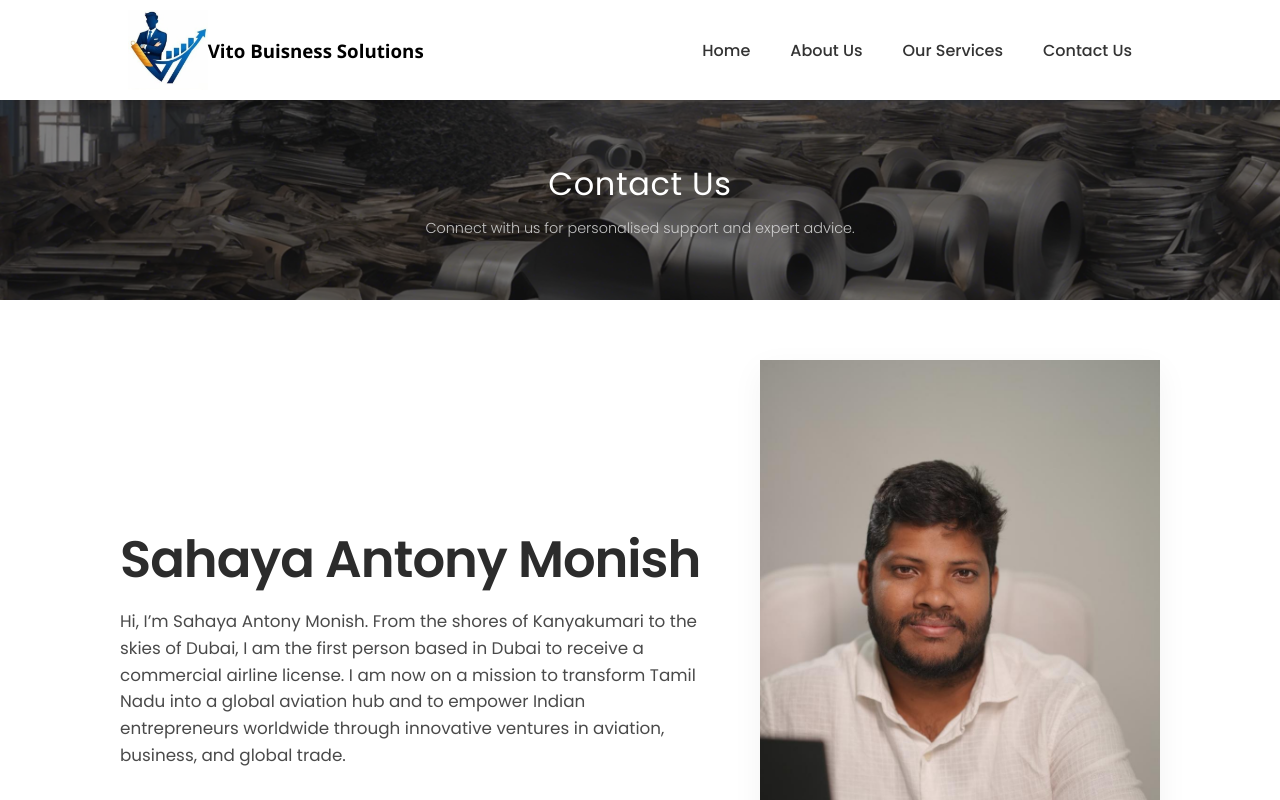
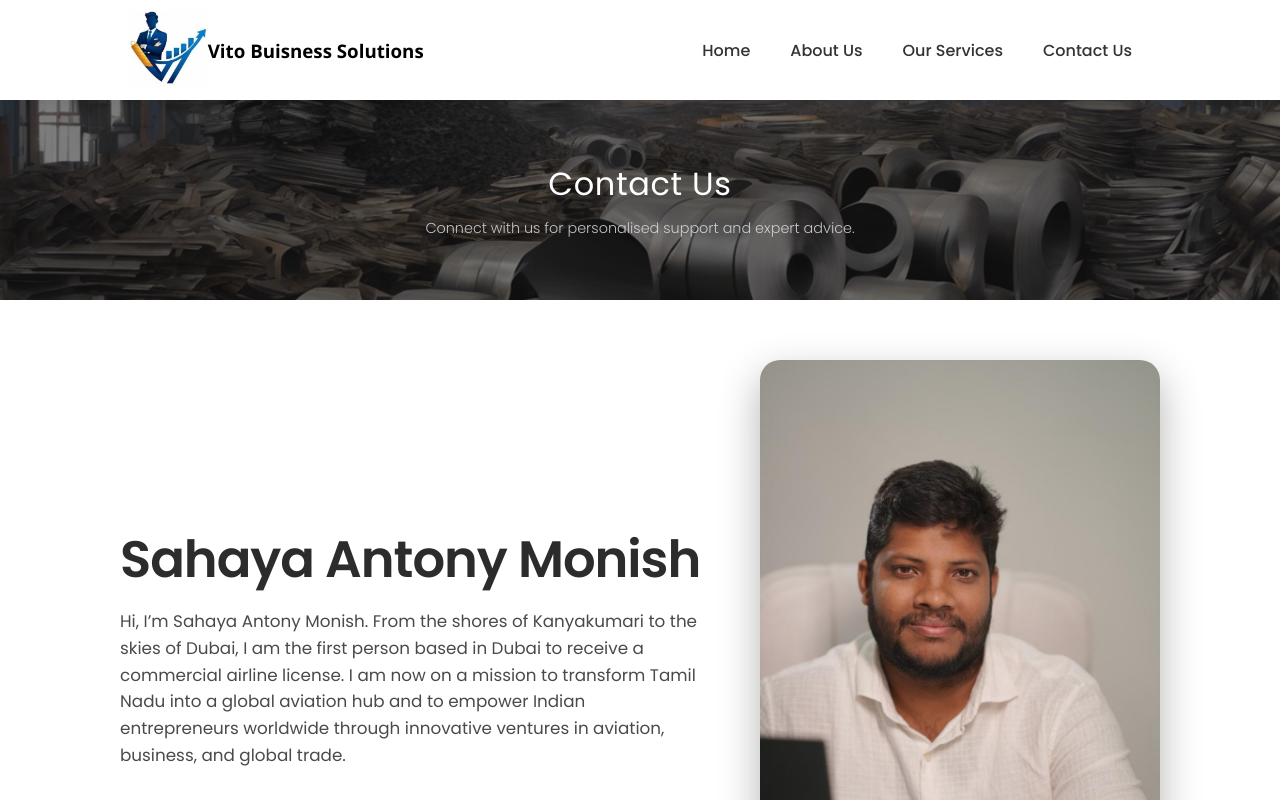
Before and after one commit to Immanuel1111/vito-business, a React (Vite) app in the folder vito/: page /contact in a window 1280 px wide. Shown: the top 800 px of the page. Built offline with nearby package versions, Linux system fonts and the light colour scheme.

Commit message:
02-10:55

```diff
--- a/vito/src/pages/Contact/Contact.css
+++ b/vito/src/pages/Contact/Contact.css
@@ -88,9 +88,9 @@
   width: 100%;
   max-width: 420px;
   height: auto;
-  object-fit: contain;
-  box-shadow: 0 10px 30px rgba(0, 0, 0, 0.05);
-  /* Optional subtle shadow just in case */
+  border-radius: 20px;
+  object-fit: cover;
+  box-shadow: 0 15px 40px rgba(0, 0, 0, 0.3);
 }
 
 /* ── Contact Section ── */
```
